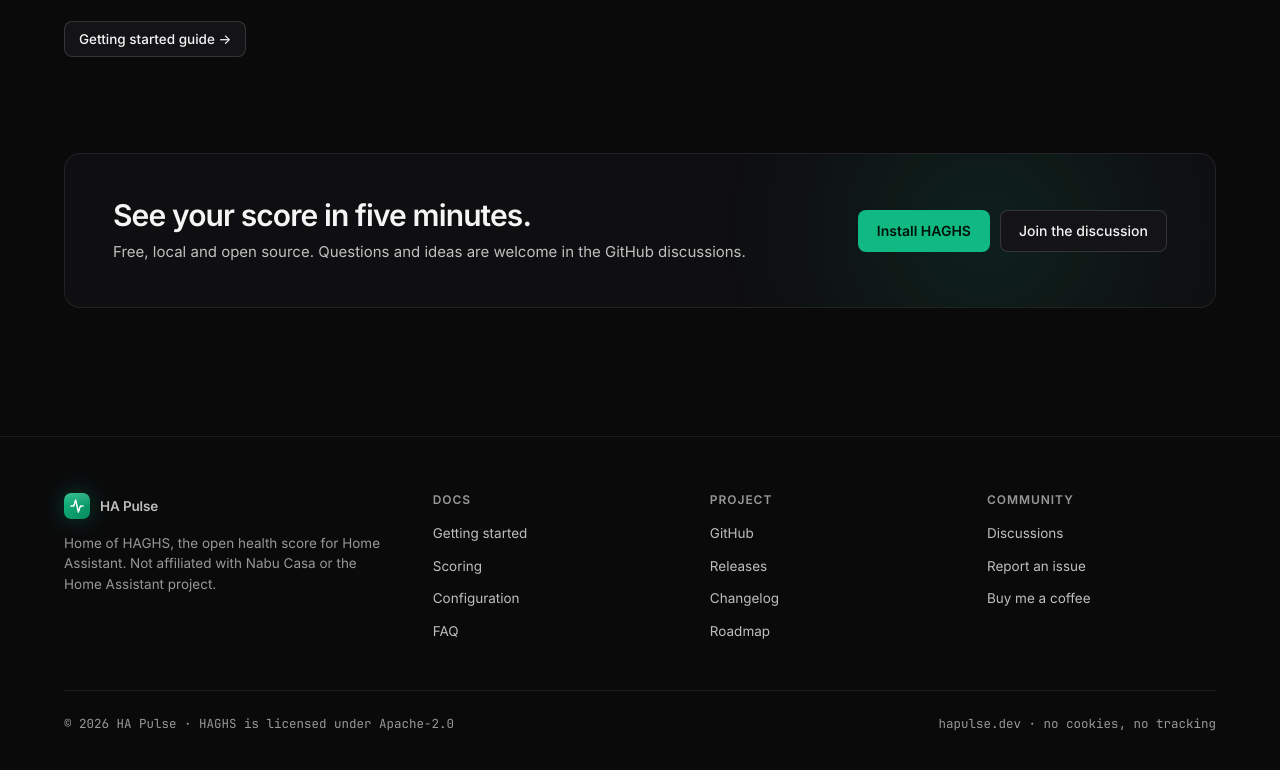
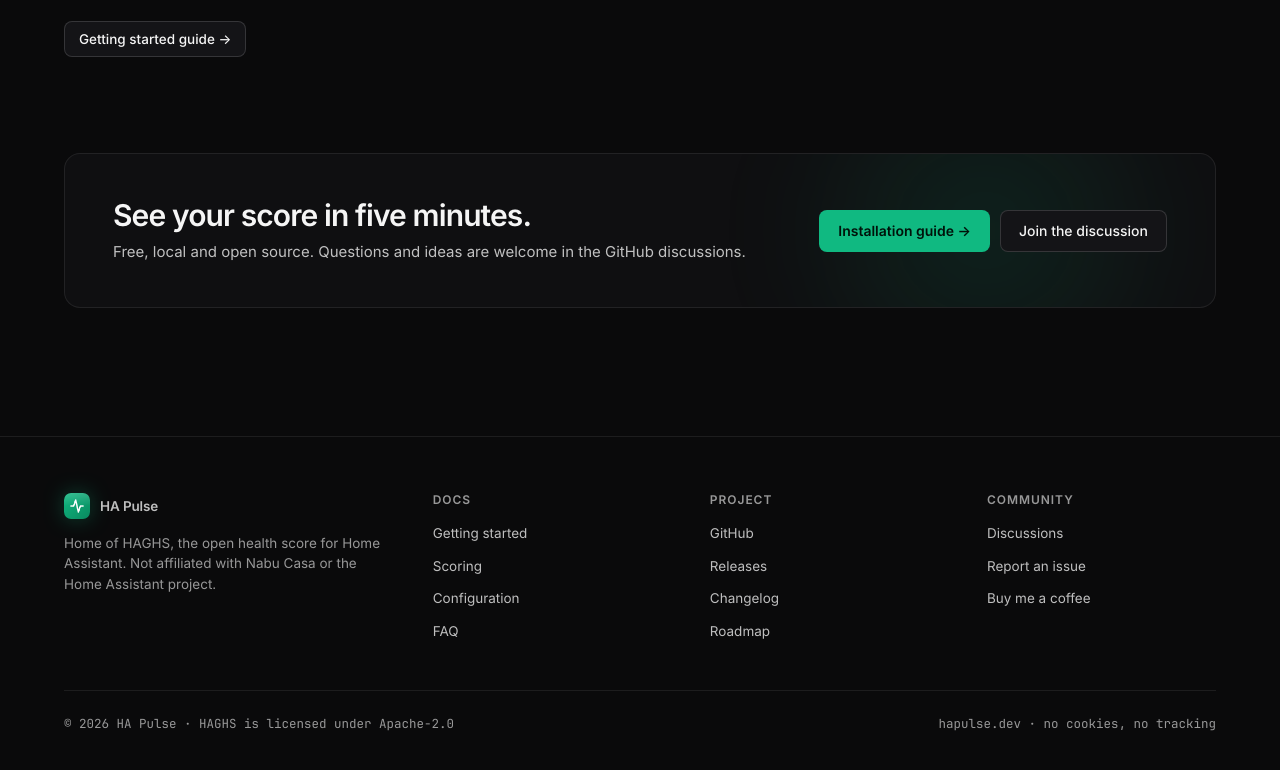
Before and after one commit to HA-Pulse/hapulse.dev, a plain HTML site: page index.html in a window 1280 px wide. Shown: the part 3259-4029 px from the top of the page. Drawn offline with Linux system fonts and the light colour scheme.

Commit message:
Bottom call to action opens the installation guide
The button linked to #install, which sits just above it, so a click only
scrolled up a little and looked like nothing happened.

Co-Authored-By: Claude Opus 5.5 <noreply@anthropic.com>
Claude-Session: https://claude.ai/code/session_01CYivMggNrE3hTXh4BmF99o

```diff
--- a/index.html
+++ b/index.html
@@ -329,7 +329,7 @@
         <p>Free, local and open source. Questions and ideas are welcome in the GitHub discussions.</p>
       </div>
       <div class="cta-btns">
-        <a href="#install" class="btn btn-accent btn-lg">Install HAGHS</a>
+        <a href="getting-started.html#install" class="btn btn-accent btn-lg">Installation guide →</a>
         <a href="https://github.com/HA-Pulse/home-assistant-global-health-score/discussions" class="btn btn-secondary btn-lg">Join the discussion</a>
       </div>
     </div>
```
